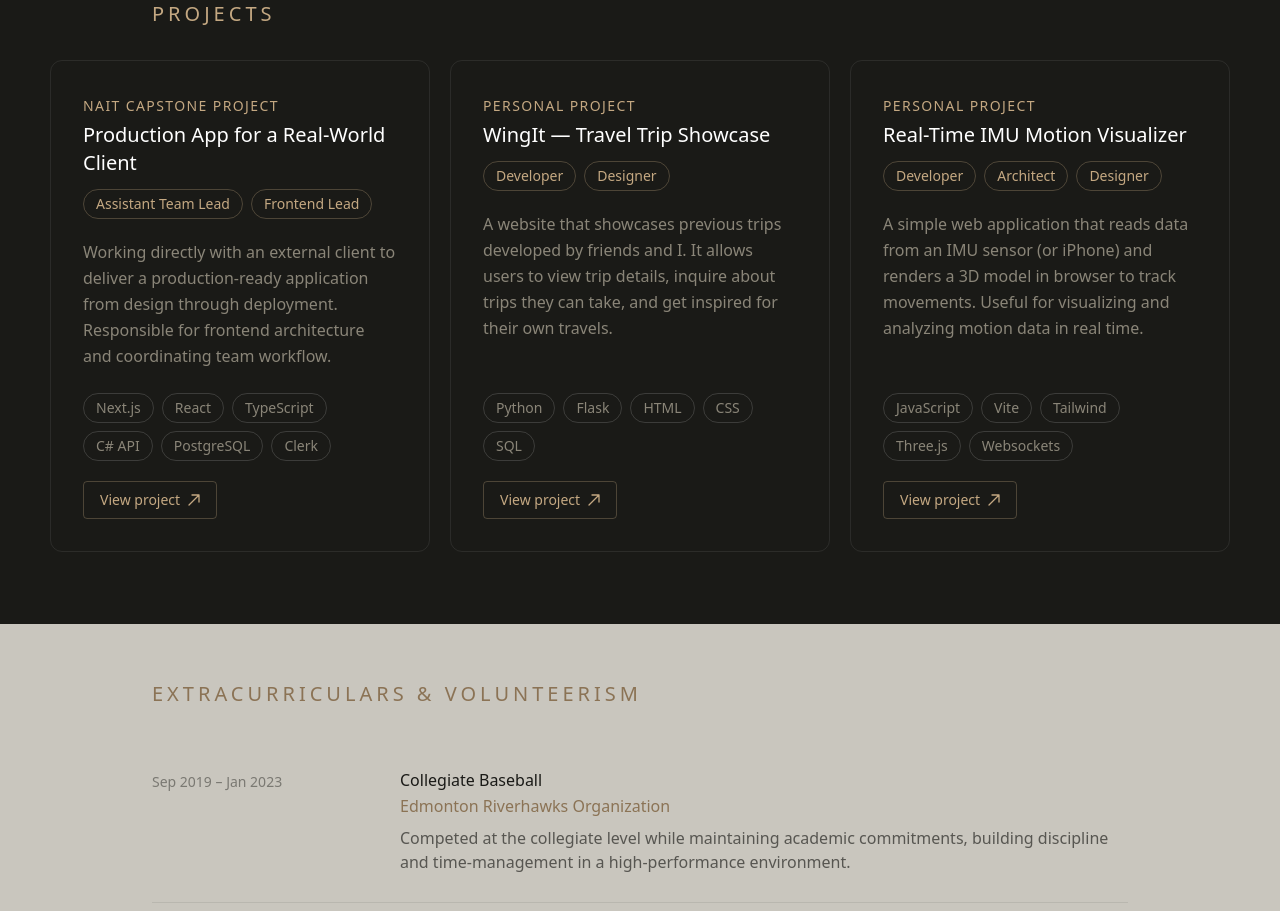
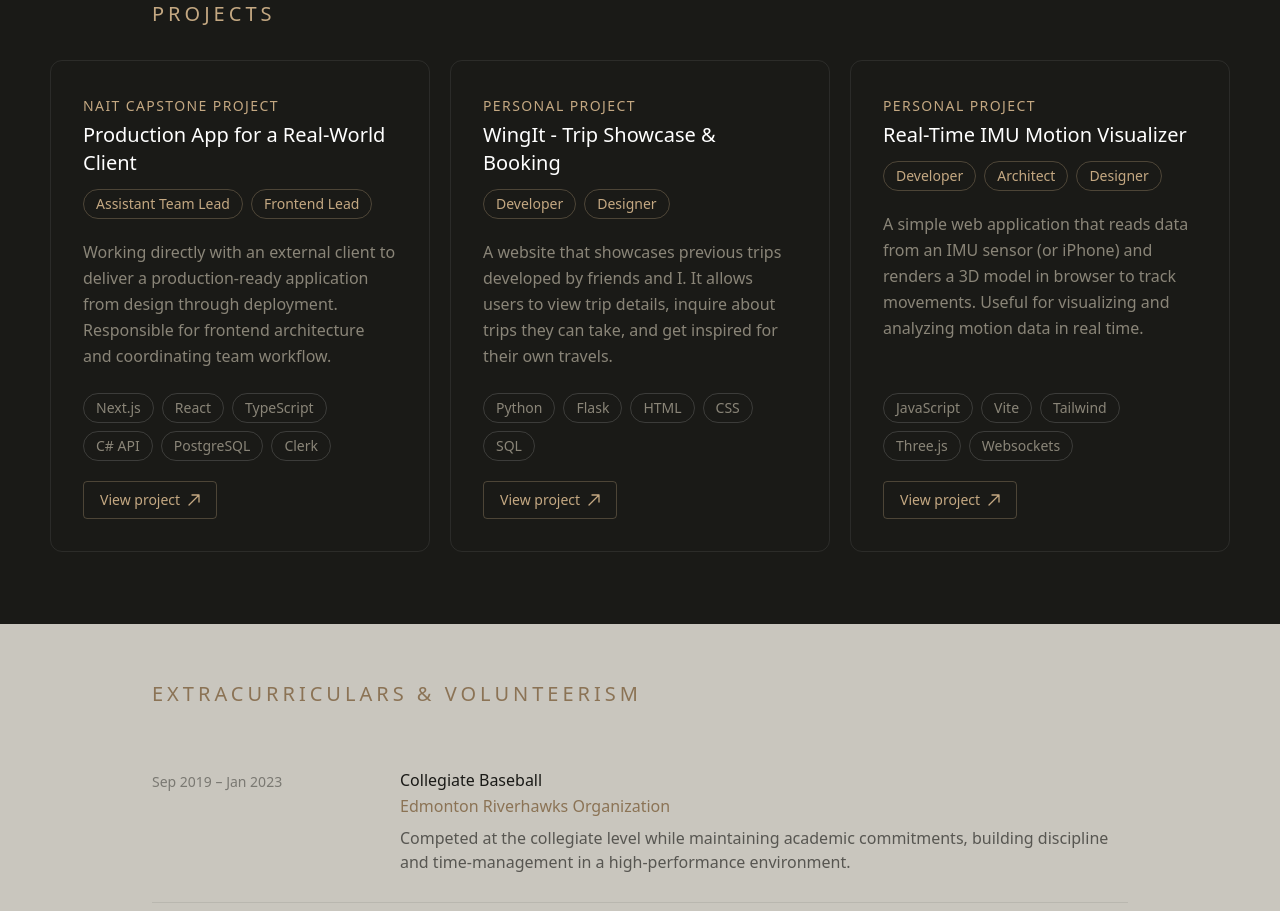
Before and after one commit to Jikiya11/portfolio, a Next.js app: page / in a window 1280 px wide. Shown: the part 2280-3191 px from the top of the page. Built offline with nearby package versions, Linux system fonts and the light colour scheme.

Commit message:
Updated project description text

```diff
--- a/src/components/Projects.tsx
+++ b/src/components/Projects.tsx
@@ -24,7 +24,7 @@ const projects: Project[] = [
   },
   {
     status: "Personal Project",
-    title: "WingIt — Travel Trip Showcase",
+    title: "WingIt - Trip Showcase & Booking",
     description:
       "A website that showcases previous trips developed by friends and I. It allows users to view trip details, inquire about trips they can take, and get inspired for their own travels.",
     roles: ["Developer", "Designer"],
```
